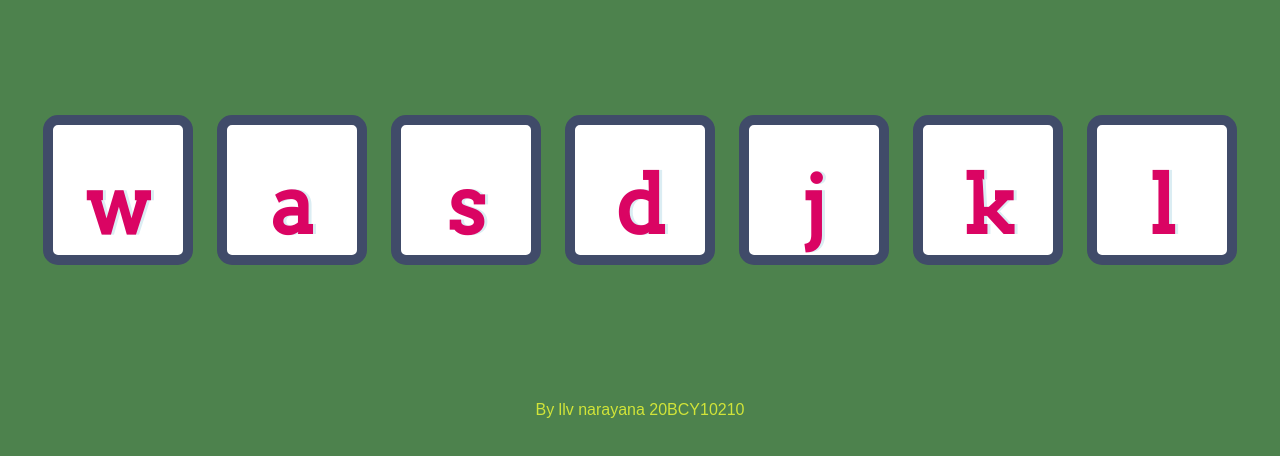
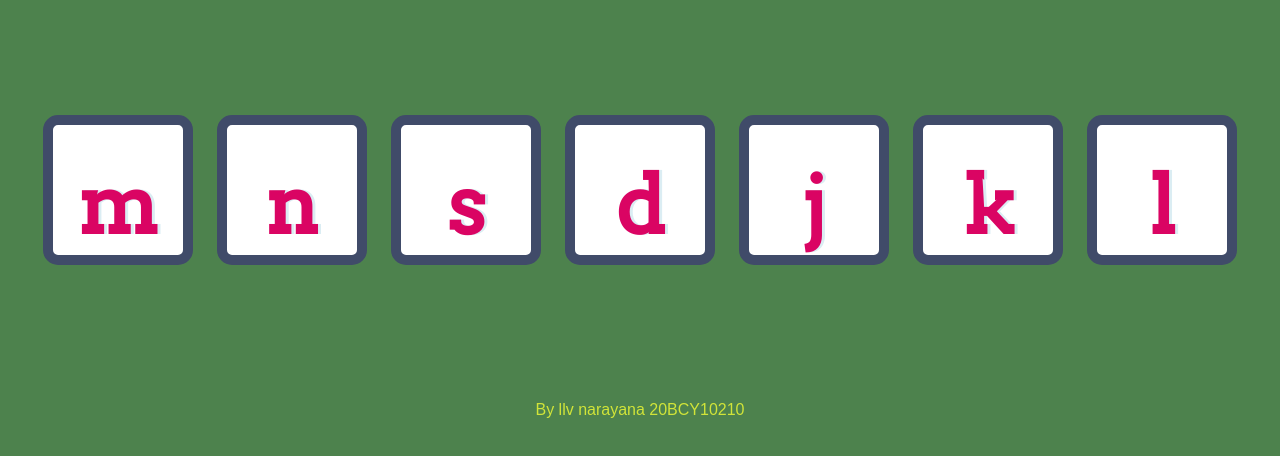
Before and after one commit to rootnarayana/drumkit, a website: page index.html in a window 1280 px wide. Shown: the part 174-630 px from the top of the page. Drawn offline with Linux system fonts and the light colour scheme.

Commit message:
Change drum button keys from 'w' and 'a' to 'm' and 'n'

```diff
--- a/index.html
+++ b/index.html
@@ -11,8 +11,8 @@
 <body>
   <h1 id="title">Drum <img class="fullkit" src="drumkitfull.png" alt=""> Kit</h1>
   <div class="set">
-    <button class="w drum">w</button>
-    <button class="a drum">a</button>
+    <button class="w drum">m</button>
+    <button class="a drum">n</button>
     <button class="s drum">s</button>
     <button class="d drum">d</button>
     <button class="j drum">j</button>
```
